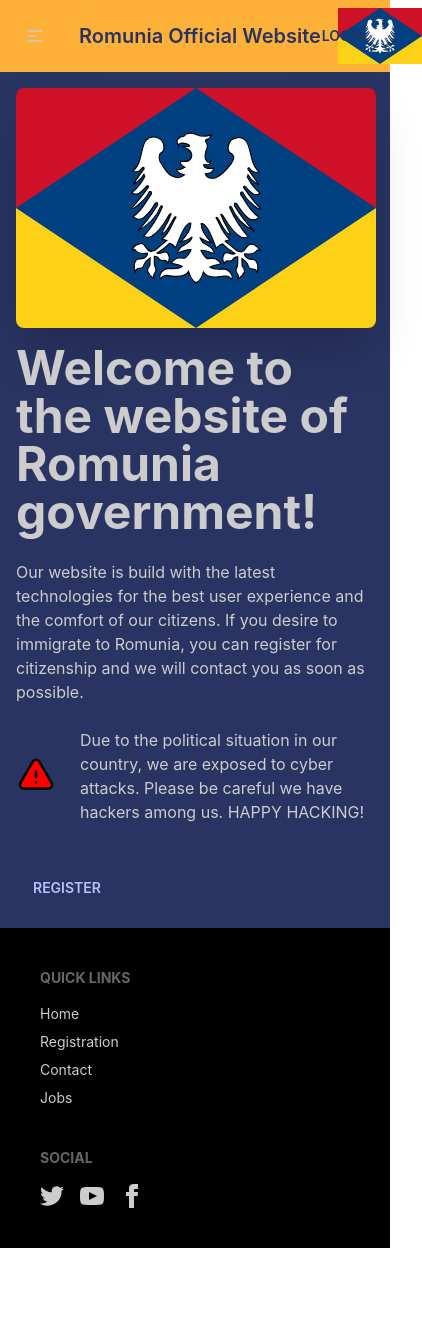
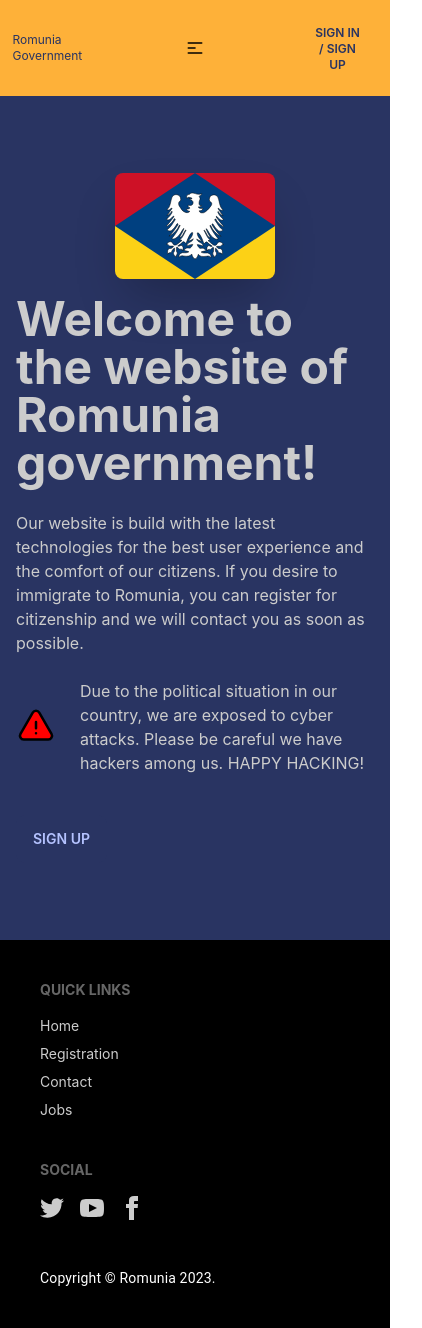
Before and after one commit to Mathis-Dory/ramuna-vulnerable-website, a React (Create React App) app in the folder Frontend/: page / in a window 390 px wide. Shown: the whole page, 422 px wide, since content can reach past the window. Before the commit the page ends 1248 px from the top, so only its background shows below. Built offline with nearby package versions, Linux system fonts and the light colour scheme.

Commit message:
feat(frontend-register): add register component
* Add register component
* Fix some responsive issues in NavigationBar, Footer, Frontpage
* Add register route to react router

```diff
--- a/Frontend/package.json
+++ b/Frontend/package.json
@@ -17,6 +17,7 @@
     "@types/react": "^18.0.28",
     "@types/react-dom": "^18.0.11",
     "daisyui": "^2.51.3",
+    "i18n-iso-countries": "^7.5.0",
     "prettier": "^2.8.4",
     "prettier-plugin-tailwindcss": "^0.2.4",
     "react": "^18.2.0",
--- a/Frontend/src/App.tsx
+++ b/Frontend/src/App.tsx
@@ -2,12 +2,14 @@ import React from "react";
 import { BrowserRouter, Routes, Route } from "react-router-dom";
 import "./App.css";
 import FrontPage from "./components/FrontPage/FrontPage.lazy";
+import RegisterPageLazy from "./components/RegisterPage/RegisterPage.lazy";
 
 function App() {
   return (
     <BrowserRouter>
       <Routes>
         <Route path="/" element={<FrontPage />} />
+        <Route path="/register" element={<RegisterPageLazy />} />
       </Routes>
     </BrowserRouter>
   );
--- a/Frontend/src/components/Footer/Footer.tsx
+++ b/Frontend/src/components/Footer/Footer.tsx
@@ -1,20 +1,31 @@
 import React, { FC } from "react";
+import { Typography } from "@mui/material";
 
 interface FooterProps {}
 
-const Footer: FC<FooterProps> = () => (
+const Footer: FC<FooterProps> = () => {
+  function Copyright(props: any) {
+    return (
+      <Typography variant="body2" color="white" align="center" {...props}>
+        {"Copyright © "}
+        <span color="inherit">Romunia</span> {new Date().getFullYear()}
+        {"."}
+      </Typography>
+    );
+  }
+  return (
     <footer className="footer bg-black p-10 text-base-content">
       <div>
         <span className="footer-title">Quick links</span>
-      <a className="link-hover link">Home</a>
-      <a className="link-hover link">Registration</a>
-      <a className="link-hover link">Contact</a>
-      <a className="link-hover link">Jobs</a>
+        <span className="link-hover link">Home</span>
+        <span className="link-hover link">Registration</span>
+        <span className="link-hover link">Contact</span>
+        <span className="link-hover link">Jobs</span>
       </div>
       <div>
         <span className="footer-title">Social</span>
         <div className="grid grid-flow-col gap-4">
-        <a>
+          <span>
             <svg
               xmlns="http://www.w3.org/2000/svg"
               width="24"
@@ -24,7 +35,7 @@ const Footer: FC<FooterProps> = () => (
             >
               <path d="M24 4.557c-.883.392-1.832.656-2.828.775 1.017-.609 1.798-1.574 2.165-2.724-.951.564-2.005.974-3.127 1.195-.897-.957-2.178-1.555-3.594-1.555-3.179 0-5.515 2.966-4.797 6.045-4.091-.205-7.719-2.165-10.148-5.144-1.29 2.213-.669 5.108 1.523 6.574-.806-.026-1.566-.247-2.229-.616-.054 2.281 1.581 4.415 3.949 4.89-.693.188-1.452.232-2.224.084.626 1.956 2.444 3.379 4.6 3.419-2.07 1.623-4.678 2.348-7.29 2.04 2.179 1.397 4.768 2.212 7.548 2.212 9.142 0 14.307-7.721 13.995-14.646.962-.695 1.797-1.562 2.457-2.549z"></path>
             </svg>
-        </a>
+          </span>
           <a href="https://www.youtube.com/watch?v=dQw4w9WgXcQ">
             <svg
               xmlns="http://www.w3.org/2000/svg"
@@ -36,7 +47,7 @@ const Footer: FC<FooterProps> = () => (
               <path d="M19.615 3.184c-3.604-.246-11.631-.245-15.23 0-3.897.266-4.356 2.62-4.385 8.816.029 6.185.484 8.549 4.385 8.816 3.6.245 11.626.246 15.23 0 3.897-.266 4.356-2.62 4.385-8.816-.029-6.185-.484-8.549-4.385-8.816zm-10.615 12.816v-8l8 3.993-8 4.007z"></path>
             </svg>
           </a>
-        <a>
+          <span>
             <svg
               xmlns="http://www.w3.org/2000/svg"
               width="24"
@@ -46,10 +57,12 @@ const Footer: FC<FooterProps> = () => (
             >
               <path d="M9 8h-3v4h3v12h5v-12h3.642l.358-4h-4v-1.667c0-.955.192-1.333 1.115-1.333h2.885v-5h-3.808c-3.596 0-5.192 1.583-5.192 4.615v3.385z"></path>
             </svg>
-        </a>
+          </span>
         </div>
+        <Copyright sx={{ mt: 5 }} />
       </div>
     </footer>
   );
+};
 
 export default Footer;
--- a/Frontend/src/components/FrontPage/FrontPage.tsx
+++ b/Frontend/src/components/FrontPage/FrontPage.tsx
@@ -1,16 +1,28 @@
 import React, { FC } from "react";
+import { useNavigate } from "react-router-dom";
 import NavigationBar from "../NavigationBar/NavigationBar.lazy";
 import Footer from "../Footer/Footer.lazy";
 import Flag from "../../shared/images/Flag.svg";
 import Warning from "../../shared/images/Warning.svg";
 interface FrontPageProps {}
 
-const FrontPage: FC<FrontPageProps> = () => (
+const FrontPage: FC<FrontPageProps> = () => {
+  const history = useNavigate();
+
+  const handleButtonClick = () => {
+    history("/register");
+  };
+
+  return (
     <div>
       <NavigationBar />
       <div className="hero min-h-screen bg-primary">
         <div className="hero-content flex-col lg:flex-row-reverse">
-        <img src={Flag} className="max-w-sm rounded-lg shadow-2xl" />
+          <img
+            src={Flag}
+            className="max-w-[10rem] rounded-lg shadow-2xl"
+            alt={"Romunia fictive flag"}
+          />
           <div>
             <h1 className="text-5xl font-bold">Welcome to the website of Romunia government!</h1>
             <p className="py-6">
@@ -19,15 +31,19 @@ const FrontPage: FC<FrontPageProps> = () => (
               citizenship and we will contact you as soon as possible.
             </p>
             <p className="flex-column flex gap-6">
-            <img src={Warning} className="w-10" /> Due to the political situation in our country, we
-            are exposed to cyber attacks. Please be careful we have hackers among us. HAPPY HACKING!
+              <img src={Warning} className="w-10" alt={"Warning"} /> Due to the political situation
+              in our country, we are exposed to cyber attacks. Please be careful we have hackers
+              among us. HAPPY HACKING!
             </p>
-          <button className="btn-primary btn mt-10">Register</button>
+            <button className="btn-primary btn mt-10" onClick={handleButtonClick}>
+              Sign up
+            </button>
           </div>
         </div>
       </div>
       <Footer />
     </div>
   );
+};
 
 export default FrontPage;
--- a/Frontend/src/components/NavigationBar/NavigationBar.tsx
+++ b/Frontend/src/components/NavigationBar/NavigationBar.tsx
@@ -1,12 +1,25 @@
 import React, { FC } from "react";
 import Flag from "../../shared/images/Flag.svg";
+import { useNavigate } from "react-router-dom";
 interface NavigationBarProps {}
 
-const NavigationBar: FC<NavigationBarProps> = () => (
-  <div className="navbar bg-secondary">
-    <div className="navbar-start">
+const NavigationBar: FC<NavigationBarProps> = () => {
+  const history = useNavigate();
+
+  const handleFrontpageClick = () => {
+    history("/");
+  };
+  return (
+    <div className="navbar flex h-[6rem] justify-around bg-secondary">
+      <div className="flex">
+        <span className="max-w-[5rem] text-xs normal-case text-primary md:max-w-[10rem]  md:text-lg">
+          Romunia Government
+        </span>
+        <img src={Flag} alt="Flag" className="hidden h-14 md:block" />
+      </div>
+      <div className="navbar-start flex justify-center lg:hidden">
         <div className="color-primary dropdown">
-        <label tabIndex={0} className="color-primary btn-ghost btn lg:hidden">
+          <label tabIndex={0} className="btn-ghost btn text-black lg:hidden">
             <svg
               xmlns="http://www.w3.org/2000/svg"
               className="h-5 w-5"
@@ -24,39 +37,40 @@ const NavigationBar: FC<NavigationBarProps> = () => (
           </label>
           <ul
             tabIndex={0}
-          className="dropdown-content menu rounded-box menu-compact mt-3 w-52 bg-primary p-2 shadow"
+            className="dropdown-content menu rounded-box menu-compact mt-3 w-52 bg-secondary p-2 text-primary shadow"
           >
-          <li>
-            <a>Homepage</a>
+            <li onClick={handleFrontpageClick}>
+              <span>Homepage</span>
             </li>
             <li tabIndex={0}>
-            <a className="justify-between">Registration</a>
+              <span className="justify-between">Registration</span>
             </li>
             <li>
-            <a>Contact</a>
+              <span>Contact</span>
             </li>
           </ul>
         </div>
-      <a className="btn-ghost btn text-xl normal-case text-primary">Romunia Official Website</a>
-      <img src={Flag} alt="Flag" className="h-14" />
       </div>
       <div className="navbar-center hidden lg:flex">
         <ul className="menu menu-horizontal px-1 text-primary">
-        <li>
-          <a>Home</a>
+          <li onClick={handleFrontpageClick}>
+            <span>Home</span>
           </li>
           <li tabIndex={0}>
-          <a>Citizenship registration</a>
+            <span>Citizenship registration</span>
           </li>
           <li>
-          <a>Contact</a>
+            <span>Contact</span>
           </li>
         </ul>
       </div>
-    <div className="navbar-end">
-      <a className="btn-ghost btn text-primary">Login</a>
+      <div className="navbar-end max-w-[5rem] md:max-w-[10rem]">
+        <span className="btn-ghost btn max-w-[5rem] text-xs text-primary md:max-w-[10rem] md:text-sm">
+          Sign in / Sign up
+        </span>
       </div>
     </div>
   );
+};
 
 export default NavigationBar;
--- /dev/null
+++ b/Frontend/src/components/RegisterPage/RegisterPage.tsx
@@ -0,0 +1,172 @@
+import React, { FC } from "react";
+import NavigationBar from "../NavigationBar/NavigationBar.lazy";
+import Footer from "../Footer/Footer.lazy";
+import LockOutlinedIcon from "@mui/icons-material/LockOutlined";
+import countries from "i18n-iso-countries";
+import enLocale from "i18n-iso-countries/langs/en.json";
+import {
+  Avatar,
+  Box,
+  Button,
+  FormControl,
+  Grid,
+  InputLabel,
+  Link,
+  MenuItem,
+  Select,
+  SelectChangeEvent,
+  TextField,
+  Typography,
+} from "@mui/material";
+
+interface RegisterPageProps {}
+const RegisterPage: FC<RegisterPageProps> = () => {
+  countries.registerLocale(enLocale);
+
+  const countryObj = countries.getNames("en", { select: "official" });
+  const countryArr = Object.entries(countryObj).map(([key, value]) => {
+    return { label: value, value: key };
+  });
+  const [sex, setSex] = React.useState("");
+  const [citizenship, setCitizenship] = React.useState("");
+
+  const handleChangeSex = (event: SelectChangeEvent) => {
+    setSex(event.target.value as string);
+  };
+
+  const handleChangeCitizenship = (event: SelectChangeEvent) => {
+    setCitizenship(event.target.value as string);
+  };
+
+  const handleSubmit = (event: React.FormEvent<HTMLFormElement>) => {
+    console.log("submit");
+  };
+
+  return (
+    <div>
+      <NavigationBar />
+      <Box
+        sx={{
+          marginTop: 8,
+          display: "flex",
+          flexDirection: "column",
+          alignItems: "center",
+        }}
+      >
+        <Avatar sx={{ m: 1, bgcolor: "secondary.main" }}>
+          <LockOutlinedIcon />
+        </Avatar>
+        <Typography component="h1" variant="h5">
+          Sign up
+        </Typography>
+        <form onSubmit={handleSubmit} className="max-w-lg">
+          <Grid container spacing={2}>
+            <Grid item xs={12} sm={6}>
+              <TextField
+                autoComplete="given-name"
+                name="firstName"
+                required
+                fullWidth
+                id="firstName"
+                label="First Name"
+                autoFocus
+              />
+            </Grid>
+            <Grid item xs={12} sm={6}>
+              <TextField
+                required
+                fullWidth
+                id="lastName"
+                label="Last Name"
+                name="lastName"
+                autoComplete="family-name"
+              />
+            </Grid>
+            <Grid item xs={12} sm={6}>
+              <FormControl className="w-full">
+                <InputLabel id="sexLabel">Sex</InputLabel>
+                <Select
+                  required
+                  labelId="sexLabel"
+                  label="Sex"
+                  id="sex"
+                  value={sex}
+                  fullWidth
+                  onChange={handleChangeSex}
+                >
+                  <MenuItem value={"M"}>Male</MenuItem>
+                  <MenuItem value={"F"}>Female</MenuItem>
+                </Select>
+              </FormControl>
+            </Grid>
+            <Grid item xs={12} sm={6}>
+              <FormControl className="w-full">
+                <InputLabel id="citizenshipLabel">Citizenship</InputLabel>
+                <Select
+                  required
+                  labelId="citizenshipLabel"
+                  label="Citizenship"
+                  id="citizenship"
+                  value={citizenship}
+                  fullWidth
+                  onChange={handleChangeCitizenship}
+                >
+                  {!!countryArr?.length &&
+                    countryArr.map(({ label, value }) => (
+                      <MenuItem value={value}>{label}</MenuItem>
+                    ))}
+                </Select>
+              </FormControl>
+            </Grid>
+            <Grid item xs={12}>
+              <TextField
+                required
+                fullWidth
+                id="email"
+                label="Email Address"
+                name="email"
+                autoComplete="email"
+              />
+            </Grid>
+            <Grid item xs={12}>
+              <TextField
+                required
+                fullWidth
+                name="password"
+                label="Password"
+                type="password"
+                id="password"
+                autoComplete="new-password"
+              />
+            </Grid>
+            <Grid item xs={12}>
+              <TextField
+                required
+                fullWidth
+                name="repeatPassword"
+                label="Repeat Password"
+                type="password"
+                id="repeatPassword"
+                autoComplete="repeat-password"
+              />
+            </Grid>
+          </Grid>
+          <Button type="submit" fullWidth variant="contained" sx={{ mt: 3, mb: 2 }}>
+            Sign Up
+          </Button>
+          <Grid container justifyContent="center" className="mb-10 mt-10 h-14">
+            <Grid item>
+              <Link href="#" variant="body2">
+                Already have an account? Sign in
+              </Link>
+            </Grid>
+          </Grid>
+        </form>
+      </Box>
+
+      <Footer />
+    </div>
+  );
+};
+
+export default RegisterPage;
```
Also changed, not shown: Frontend/src/components/RegisterPage/RegisterPage.lazy.tsx (added, +11 -0 lines), Frontend/src/shared/utils/FormValidator.tsx (added, +50 -0 lines), 1 other file (tests, documents, lock files or other folders). Lines whose indentation alone changed are shown as unchanged.
